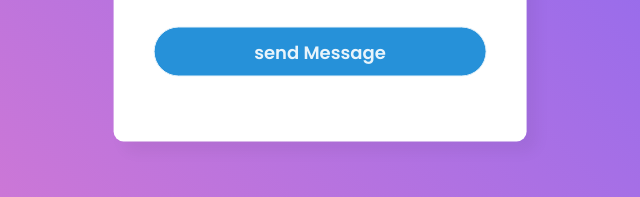
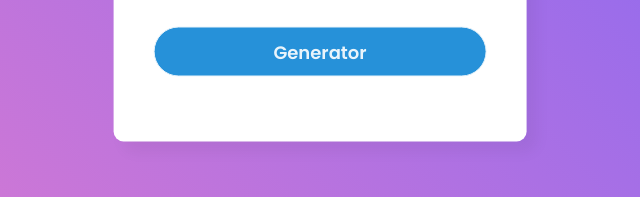
Before and after one commit to Hemanth097/TextToWhatsappNumber, a plain HTML site: page index.html in a window 1280 px wide. Shown: the part 441-638 px from the top of the page, 320-960 px from the left. Drawn offline with Linux system fonts and the light colour scheme.

Commit message:
Update index.html

```diff
--- a/index.html
+++ b/index.html
@@ -22,7 +22,7 @@
           		<label>text</label>
        	 	</div>
 
-			<input type = "submit" value = "send Message">
+			<input type = "submit" value = "Generator">
 
 			<p id = 'urcode'></p>
 
```
